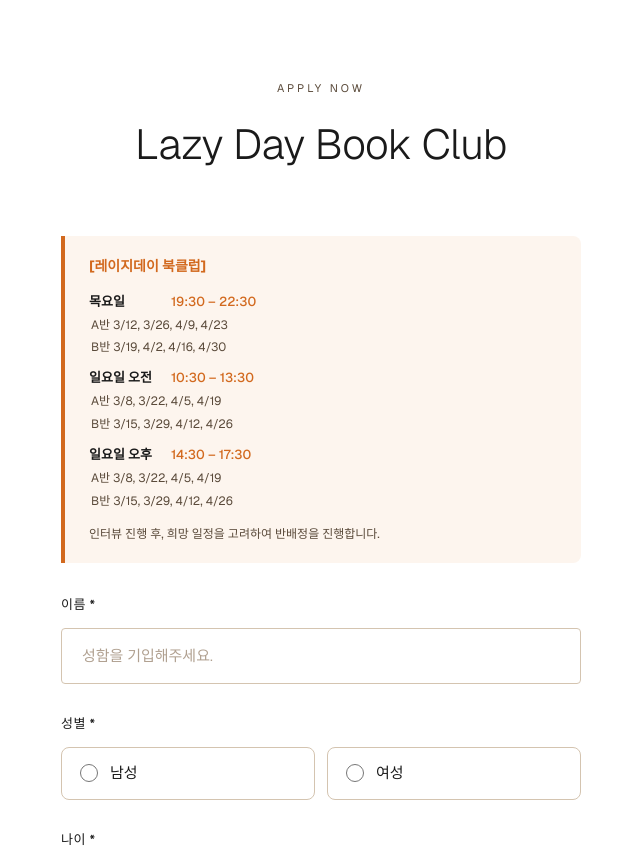
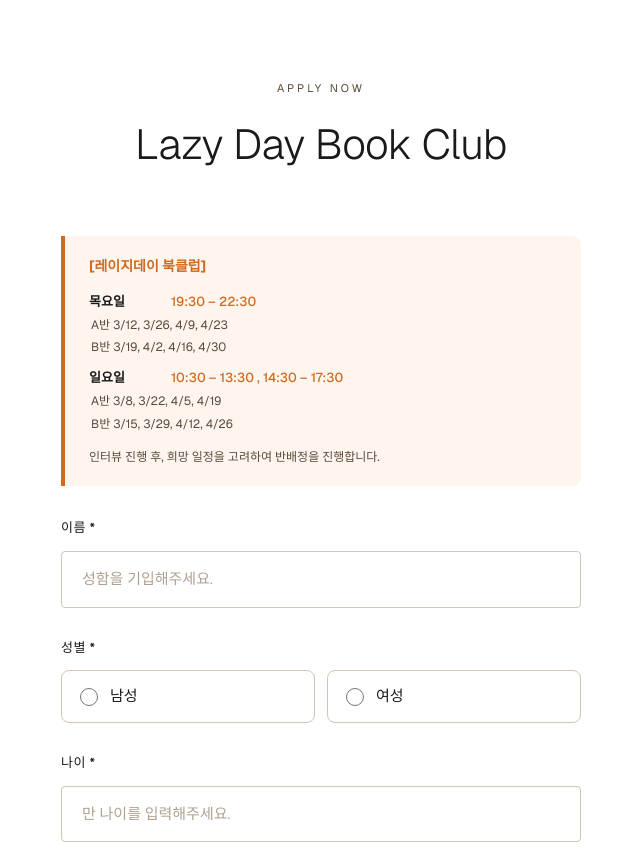
Before and after one commit to LinkyDev01/testLanding, a Next.js app: page /lounge/book-club/apply in a window 1280 px wide. Shown: the top 847 px of the page, without its empty margins (319-959 px from the left). Built offline with nearby package versions, Linux system fonts and the light colour scheme; a web font is replaced by a local one.

Commit message:
change : 수정

```diff
--- a/app/lounge/book-club/apply/page.tsx
+++ b/app/lounge/book-club/apply/page.tsx
@@ -15,14 +15,8 @@ export default function BookClubApplyPage() {
       datesB: "3/19, 4/2, 4/16, 4/30",
     },
     {
-      label: "일요일 오전",
-      time: "10:30 – 13:30",
-      datesA: "3/8, 3/22, 4/5, 4/19",
-      datesB: "3/15, 3/29, 4/12, 4/26",
-    },
-    {
-      label: "일요일 오후",
-      time: "14:30 – 17:30",
+      label: "일요일",
+      time: "10:30 – 13:30 , 14:30 – 17:30",
       datesA: "3/8, 3/22, 4/5, 4/19",
       datesB: "3/15, 3/29, 4/12, 4/26",
     },
```
